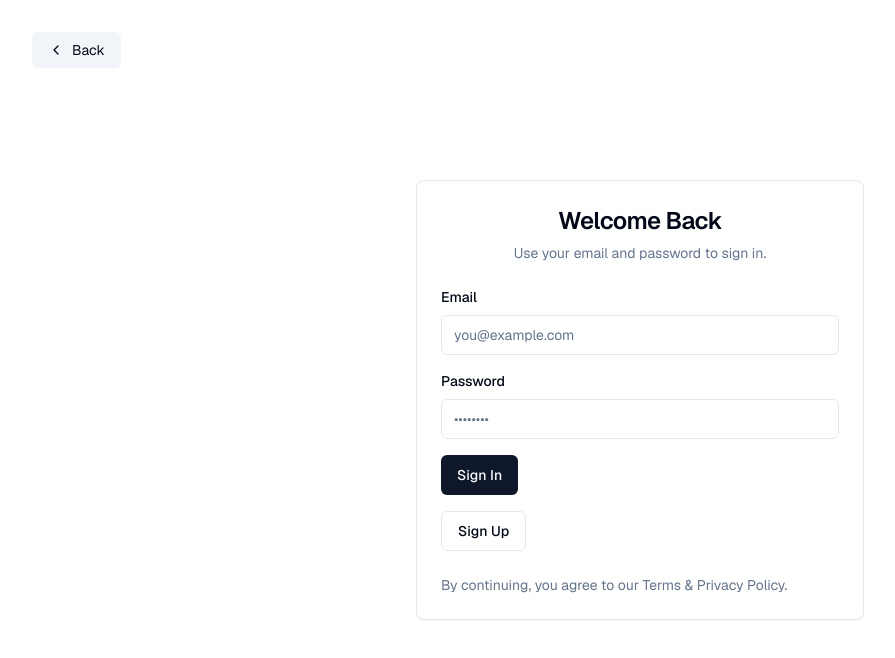
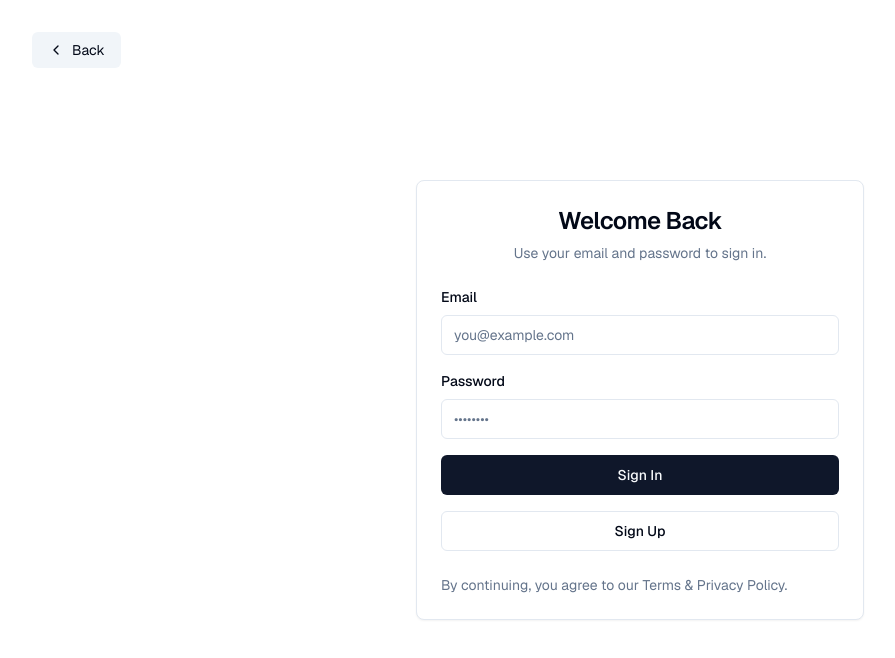
Before and after one commit to CarGuys-Inc/cgiClientDash, a Next.js app: page /login in a window 1280 px wide. Shown: the top 658 px of the page, without its empty margins (0-895 px from the left). Built offline with nearby package versions, Linux system fonts and the light colour scheme.

Commit message:
anthony-bugfix/react-form-hooks-compat

```diff
--- a/src/components/ui/submit-button.tsx
+++ b/src/components/ui/submit-button.tsx
@@ -1,43 +1,63 @@
 "use client";
 
-import { useFormState, useFormStatus } from "react-dom";
-import { type ComponentProps } from "react";
+import { useFormState } from "react-dom";
+import { useFormStatus } from "react-dom";
 import { Button } from "@/components/ui/button";
 import { Alert, AlertDescription } from "./alert";
 import { AlertTriangle } from "lucide-react";
+import type { ComponentProps } from "react";
 
-type Props = Omit<ComponentProps<typeof Button>, 'formAction'> & {
+
+type ActionState = {
+  message?: string;
+};
+
+type Props = Omit<ComponentProps<typeof Button>, "formAction"> & {
   pendingText?: string;
-  formAction: (prevState: any, formData: FormData) => Promise<any>;
+  formAction: (
+    prevState: ActionState,
+    formData: FormData
+  ) => Promise<ActionState>;
   errorMessage?: string;
 };
 
-const initialState = {
+const initialState: ActionState = {
   message: "",
 };
 
-export function SubmitButton({ children, formAction, errorMessage, pendingText = "Submitting...", ...props }: Props) {
+export function SubmitButton({
+  children,
+  formAction,
+  errorMessage,
+  pendingText = "Submitting...",
+  ...props
+}: Props) {
   const { pending, action } = useFormStatus();
-  const [state, internalFormAction] = useFormState(formAction, initialState);
 
+  // ✅ React 19 API
+const [state, internalFormAction] = useFormState(formAction, initialState);
 
   const isPending = pending && action === internalFormAction;
 
   return (
     <div className="flex flex-col gap-y-4 w-full">
-      {Boolean(errorMessage || state?.message) && (
+      {(errorMessage || state?.message) && (
         <Alert variant="destructive" className="w-full">
           <AlertTriangle className="h-4 w-4" />
           <AlertDescription>
-          {errorMessage || state?.message}
+            {errorMessage || state?.message}
           </AlertDescription>
         </Alert>
       )}
-      <div>
-        <Button {...props} type="submit" aria-disabled={pending} formAction={internalFormAction}>
-          {isPending ? pendingText : children}
-        </Button>
-      </div>
+
+      <Button
+        {...props}
+        type="submit"
+        aria-disabled={pending}
+        formAction={internalFormAction}
+      >
+        {isPending ? pendingText : children}
+      </Button>
     </div>
   );
 }
```
